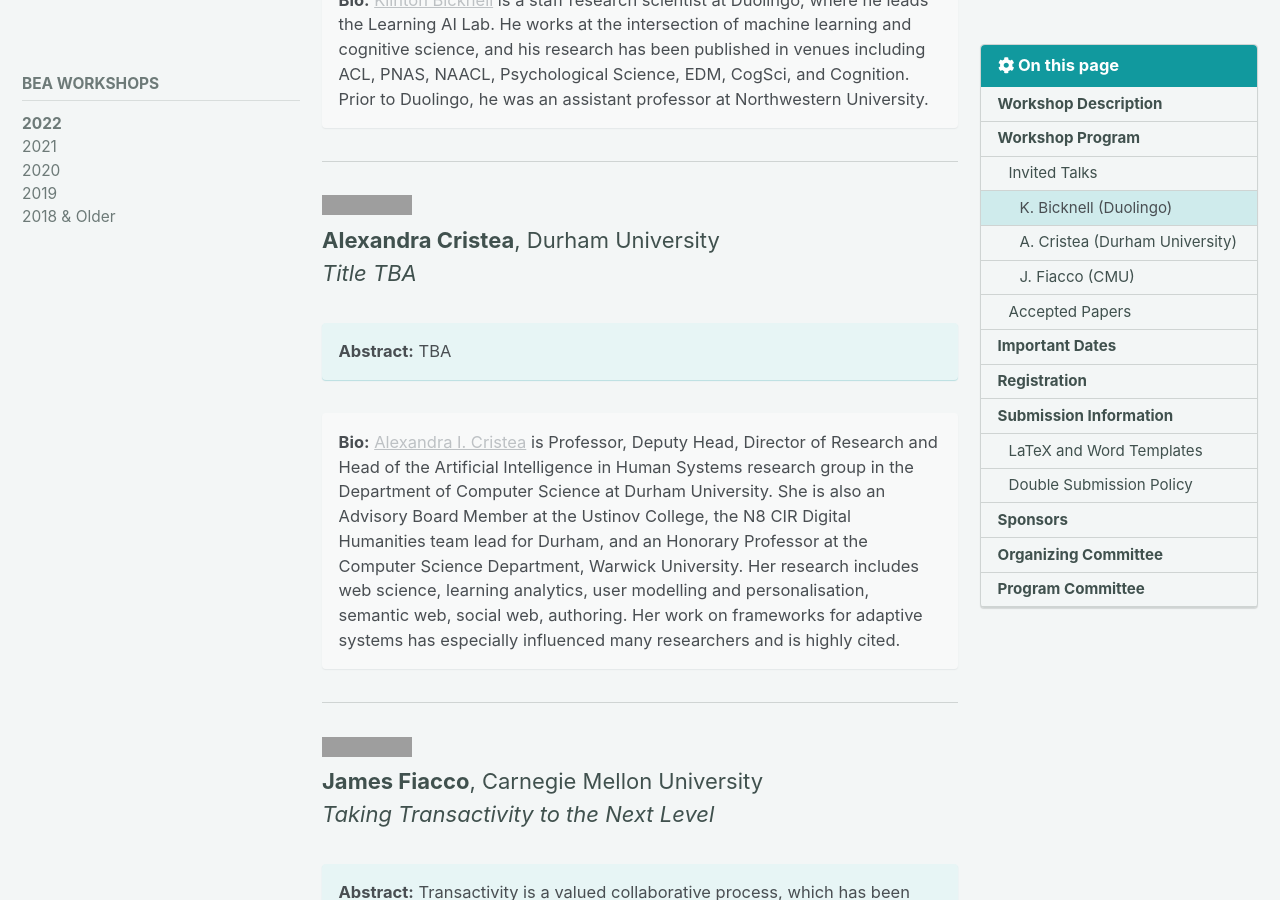
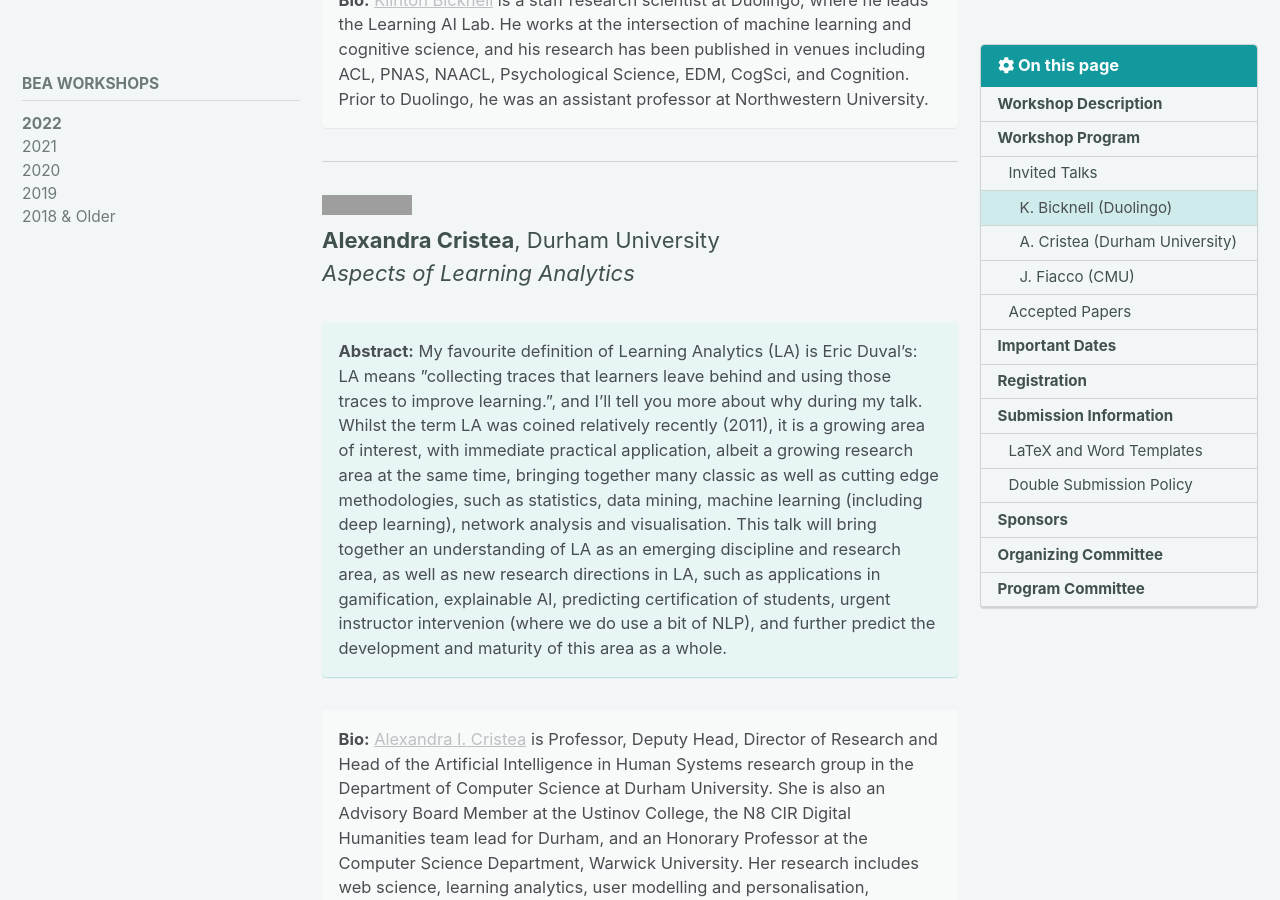
Before and after one commit to sigedu-org/website, a Jekyll site: the page built from _pages/bea/bea17.md, in a window 1280 px wide and 900 px high, scrolled down 4257 px. Built offline with Jekyll 4.4.1, drawn with Linux system fonts in a browser that asks for light colours; cached includes are drawn as plain includes; nearby versions of some CDN libraries; grey boxes are pictures that could not be loaded.

Commit message:
Added invited speaker n°2 title and abstract

```diff
--- a/_pages/bea/bea17.md
+++ b/_pages/bea/bea17.md
@@ -100,9 +100,20 @@ The workshop will have **two keynote presentations** and **one ambassador paper
 #### ![Keynote](https://img.shields.io/badge/%20-KEYNOTE-orange?style=flat-square) <a name="#alexandra-cristea" style="visibility: hidden;">A. Cristea (Durham University)</a>
 
 **Alexandra Cristea**, Durham University <br>
-<i>Title TBA</i>
+<i>Aspects of Learning Analytics</i>
 
-**Abstract:** TBA
+**Abstract:** My favourite definition of Learning Analytics (LA) is Eric Duval’s: LA means
+”collecting traces that learners leave behind and using those traces to improve
+learning.”, and I’ll tell you more about why during my talk.  Whilst the term LA
+was coined relatively recently (2011), it is a growing area of interest, with
+immediate practical application, albeit a growing research area at the same
+time, bringing together many classic as well as cutting edge methodologies, such
+as statistics, data mining, machine learning (including deep learning), network
+analysis and visualisation. This talk will bring together an understanding of LA as
+an emerging discipline and research area, as well as new research directions in
+LA, such as applications in gamification, explainable AI, predicting certification of
+students, urgent instructor intervenion (where we do use a bit of NLP), and
+further predict the development and maturity of this area as a whole.
 {: .notice--primary}
 
 **Bio:** [Alexandra I. Cristea](https://www.durham.ac.uk/staff/alexandra-i-cristea/) is Professor, Deputy Head, Director of Research and Head of the Artificial Intelligence in Human Systems research group in the Department of Computer Science at Durham University. She is also an Advisory Board Member at the Ustinov College, the N8 CIR Digital Humanities team lead for Durham, and an Honorary Professor at the Computer Science Department, Warwick University. Her research includes web science, learning analytics, user modelling and personalisation, semantic web, social web, authoring. Her work on frameworks for adaptive systems has especially influenced many researchers and is highly cited.
```
